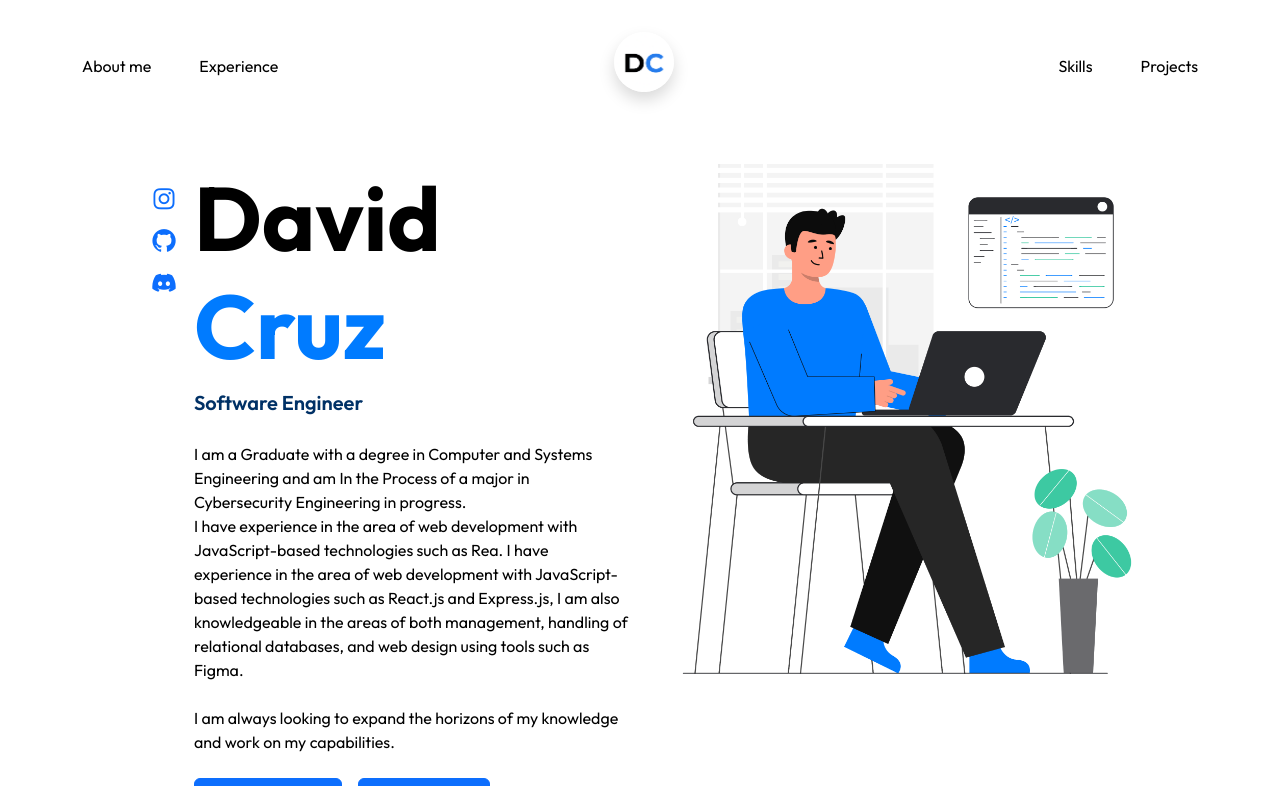
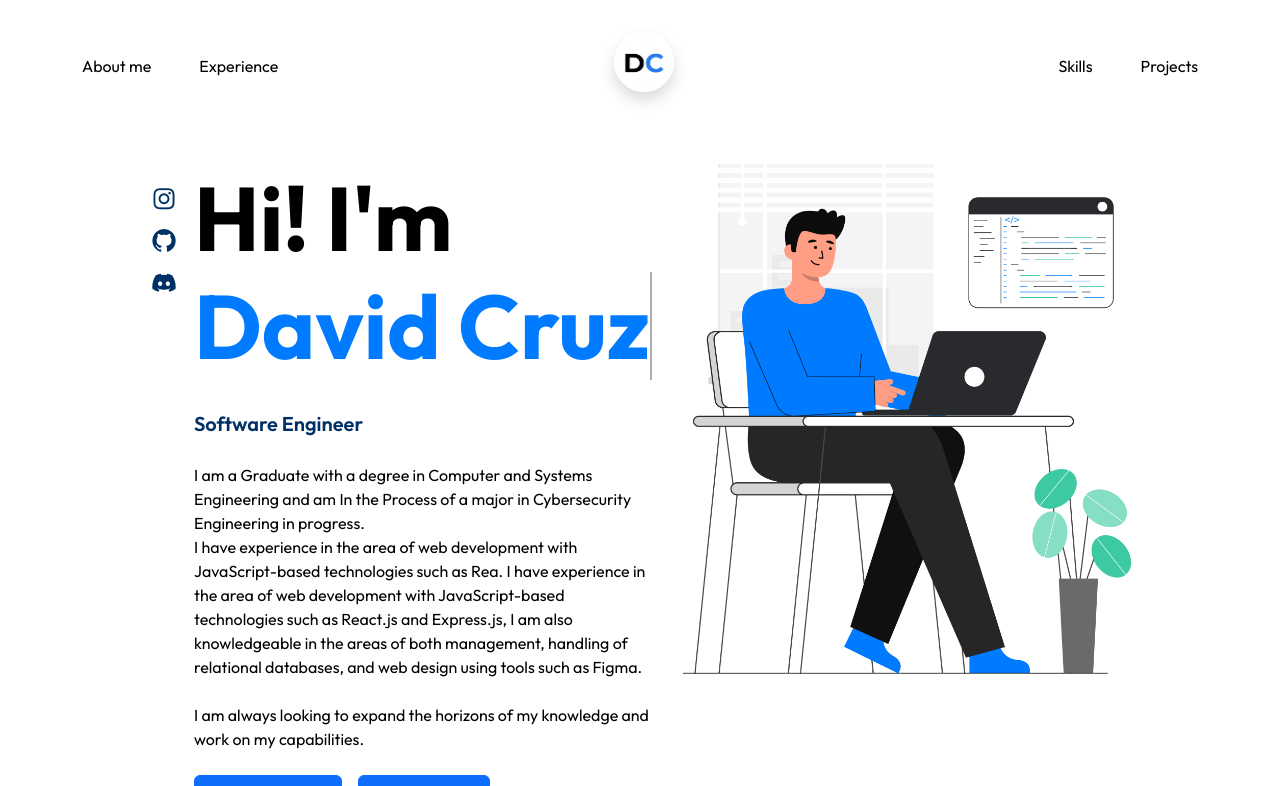
Before and after one commit to cruzito-x/portfolio_v4, a React (Vite) app: page / in a window 1280 px wide. Shown: the top 786 px of the page. Built offline with nearby package versions, Linux system fonts and the light colour scheme.

Commit message:
Typing effect added

```diff
--- a/src/sections/home/Home.jsx
+++ b/src/sections/home/Home.jsx
@@ -12,7 +12,7 @@ const Home = () => {
               <li>
                 <a
                   href="https://instagram.com/_cruzito.x"
-                  className="fs-3"
+                  className="fs-3 dark-enphasis-text"
                   target="_blank"
                   title="Instagram"
                 >
@@ -22,7 +22,7 @@ const Home = () => {
               <li>
                 <a
                   href="https://github.com/cruzito-x"
-                  className="fs-3"
+                  className="fs-3 dark-enphasis-text"
                   target="_blank"
                   title="GitHub"
                 >
@@ -32,7 +32,7 @@ const Home = () => {
               <li>
                 <a
                   href="https://discord.com/users/644250041594150914"
-                  className="fs-3"
+                  className="fs-3 dark-enphasis-text"
                   target="_blank"
                   title="Discord"
                 >
@@ -43,7 +43,9 @@ const Home = () => {
           </div>
           <div className="w-100">
             <h1 className="text-black fw-bold name">
-              David <span className="enphasis-text">Cruz</span>
+              Hi! I&apos;m
+              <br />
+              <span className="enphasis-text typing-effect">David Cruz</span>
             </h1>
             <label className="fw-semibold dark-enphasis-text fs-5">
               Software Engineer
--- a/src/sections/home/styles/home.css
+++ b/src/sections/home/styles/home.css
@@ -6,3 +6,27 @@
 .name {
   font-size: 90px !important;
 }
+
+.typing-effect {
+  display: inline-block;
+  overflow: hidden;
+  white-space: nowrap;
+  border-right: 2px solid #000000;
+  width: 0;
+  animation: typing 3s steps(10, end) forwards, blink 0.8s infinite;
+}
+
+@keyframes typing {
+  from {
+    width: 0;
+  }
+  to {
+    width: 100%;
+  }
+}
+
+@keyframes blink {
+  50% {
+    border-color: transparent;
+  }
+}
```
